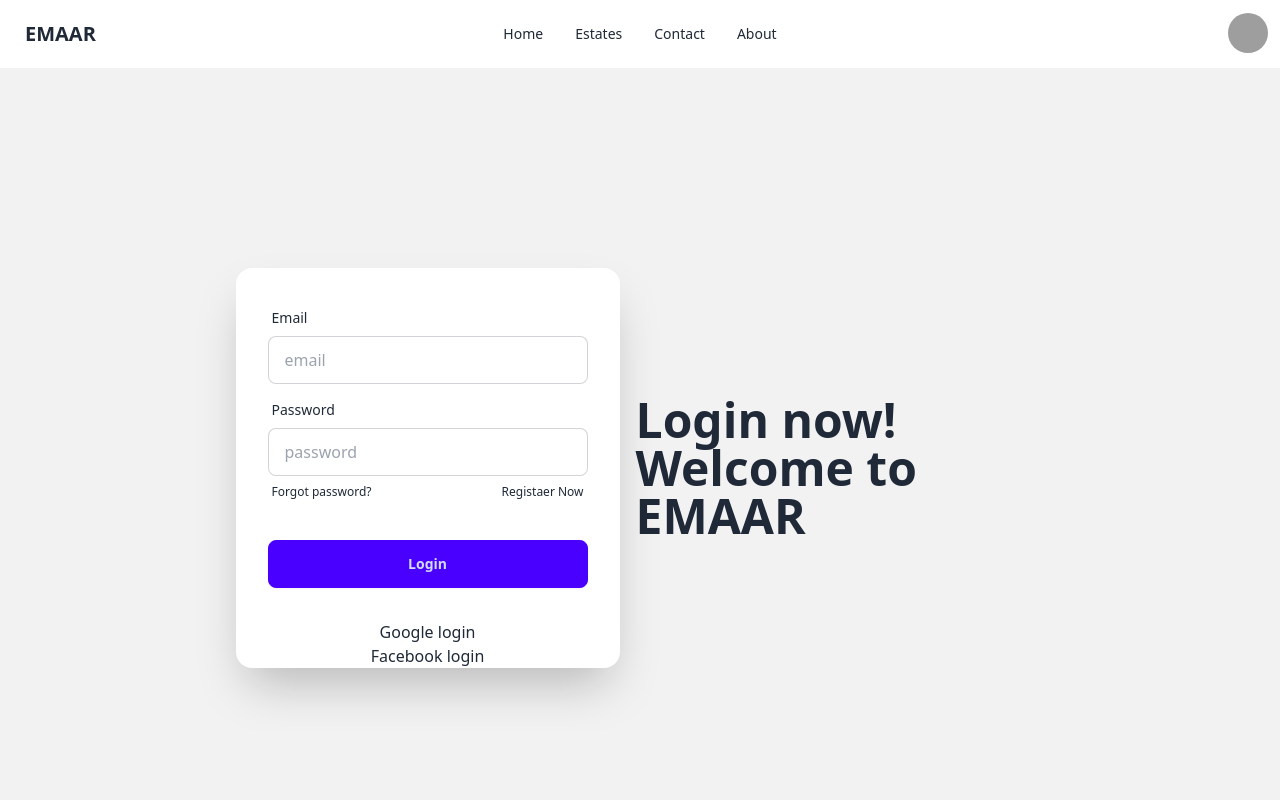
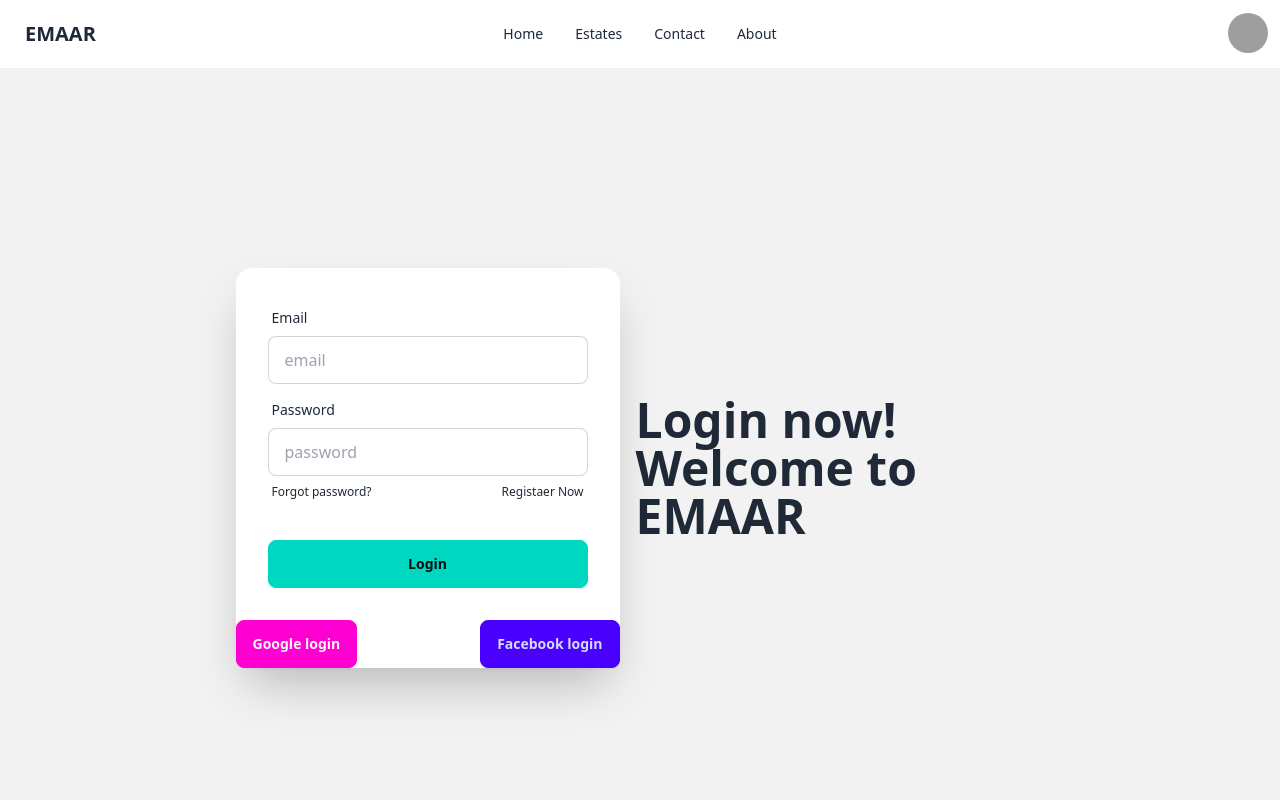
Before and after one commit to Rayhan9966/A9-real-eatate-management-client, a React (Vite) app: page /login in a window 1280 px wide. Shown: the top 800 px of the page. Built offline with nearby package versions, Linux system fonts and the light colour scheme; no server answers; grey boxes are pictures that could not be loaded.

Commit message:
btn updated

```diff
--- a/src/components/Login.jsx
+++ b/src/components/Login.jsx
@@ -66,11 +66,13 @@ if(user){
           </label>
         </div>
         <div className="form-control mt-6">
-         <button className="btn btn-primary">Login</button>
+         <button className="btn btn-accent">Login</button>
         </div>
       </form>
-      <button onClick={handleGoogleLogin}>Google login</button>
-      <button onClick={handleFacebookLogin}>Facebook login</button>
+      <div className='flex justify-between'>
+      <button className="btn btn-secondary" onClick={handleGoogleLogin}>Google login</button>
+      <button className="btn btn-primary" onClick={handleFacebookLogin}>Facebook login</button>
+      </div>
     </div>
   </div>
 </div>
```
